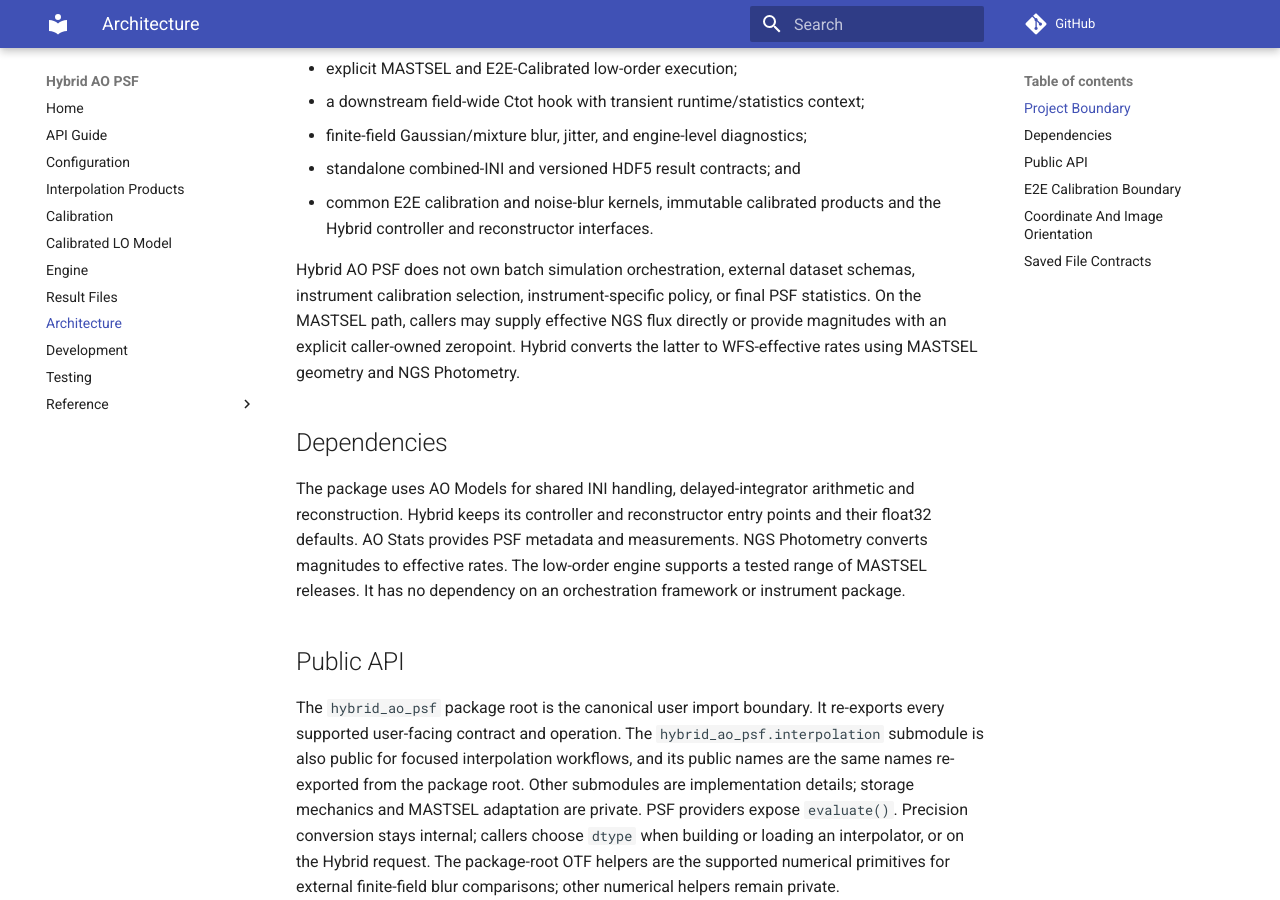
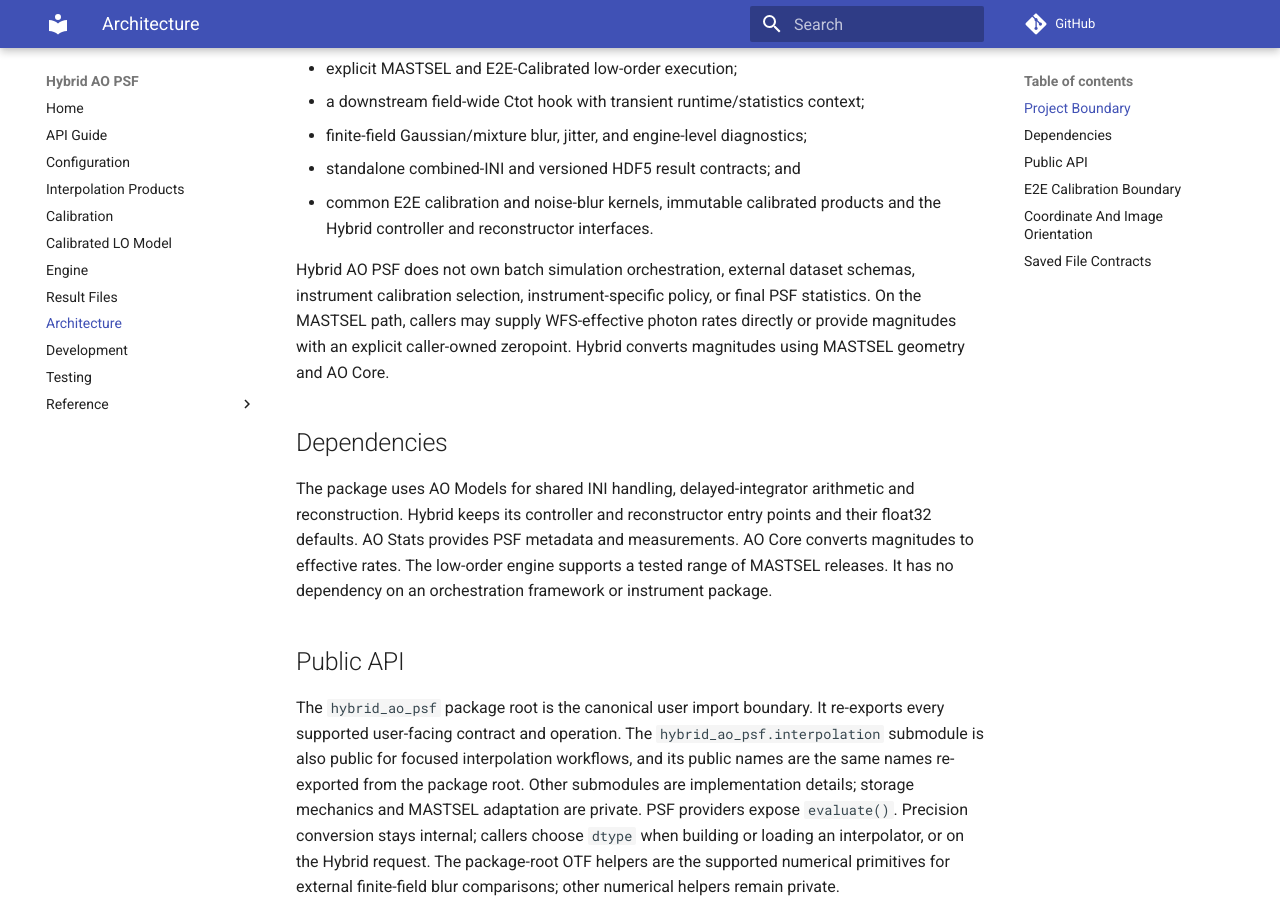
Before and after one commit to nvnunes/hybrid-ao-psf, an MkDocs documentation site: the page built from docs/architecture.md, in a window 1280 px wide and 900 px high, scrolled down 375 px. Built offline with MkDocs 1.6.1 and Material for MkDocs 9.7.7, drawn with Linux system fonts in a browser that asks for light colours; comment, search, counter and statistics services are not loaded; some of the changed text lies outside the part shown.

Commit message:
Use AO Core for Hybrid photometry

```diff
--- a/docs/architecture.md
+++ b/docs/architecture.md
@@ -18,16 +18,17 @@ Hybrid AO PSF owns:
 
 Hybrid AO PSF does not own batch simulation orchestration, external dataset
 schemas, instrument calibration selection, instrument-specific policy, or
-final PSF statistics. On the MASTSEL path, callers may supply effective NGS flux directly or
-provide magnitudes with an explicit caller-owned zeropoint. Hybrid converts
-the latter to WFS-effective rates using MASTSEL geometry and NGS Photometry.
+final PSF statistics. On the MASTSEL path, callers may supply WFS-effective
+photon rates directly or provide magnitudes with an explicit caller-owned
+zeropoint. Hybrid converts magnitudes using MASTSEL geometry and AO Core.
 
 ## Dependencies
 
 The package uses AO Models for shared INI handling, delayed-integrator
 arithmetic and reconstruction. Hybrid keeps its controller and reconstructor
 entry points and their float32 defaults. AO Stats provides PSF metadata and
-measurements. NGS Photometry converts magnitudes to effective rates. The low-order engine supports a tested range of MASTSEL
+measurements. AO Core converts magnitudes to effective rates. The low-order
+engine supports a tested range of MASTSEL
 releases. It has no dependency on an orchestration framework or instrument
 package.
 
@@ -89,9 +90,9 @@ The MASTSEL path reads the active NGS frame rate from `RTC.SensorFrameRate_LO` i
 effective MASTSEL configuration and reports the applied rates in the result.
 For magnitude requests it also reads `telescope.TelescopeDiameter` and the
 first `sensor_LO.NumberLenslets` value, converts once before MASTSEL, and
-reports both the effective flux and the supplied magnitudes and zeropoint.
+reports the WFS-effective photon rates, supplied magnitudes and zeropoint.
 The MASTSEL INI contains no instrument zeropoint; the standalone command
-supplies resolved flux through its `[hybrid]` section.
+supplies the photon rates through its `[hybrid]` section.
 Hybrid passes the effective configuration in memory on MASTSEL releases
 that accept it. Earlier supported releases read the same configuration
 through their file interface. The effective INI is saved in both cases.
--- a/pyproject.toml
+++ b/pyproject.toml
@@ -21,12 +21,12 @@ classifiers = [
     "Topic :: Scientific/Engineering :: Astronomy",
 ]
 dependencies = [
+    "ao-core>=0.1.0",
     "ao-models>=0.2.0",
     "ao-stats>=0.1.0",
     "astropy>=7.0.0",
     "h5py>=3.11.0",
     "mastsel>=1.3.11,<2",
-    "ngs-photometry>=0.1.0",
     "numpy>=2.2.0",
     "scipy>=1.14.0",
 ]
```
Also changed, not shown: README.md (+6 -5 lines), docs/api.md (+8 -7 lines), docs/development.md (+4 -5 lines), 4 other files.
